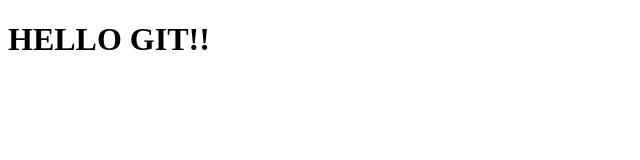
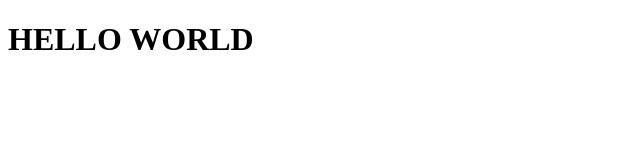
Before and after one commit to sikora-michal/git-course-4, a plain HTML site: page index.html in a window 1280 px wide. Shown: the full height of the page, 0-640 px from the left. Drawn offline with Linux system fonts and the light colour scheme.

Commit message:
Hello World added to index.html

```diff
--- a/index.html
+++ b/index.html
@@ -7,6 +7,6 @@
     <title>ISA GIT Course 4</title>
 </head>
 <body>
-    <h1>HELLO GIT!!</h1>
+    <h1>HELLO WORLD</h1>
 </body>
 </html>
```
